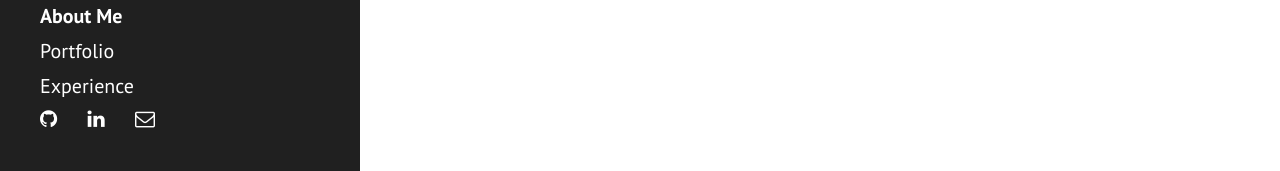
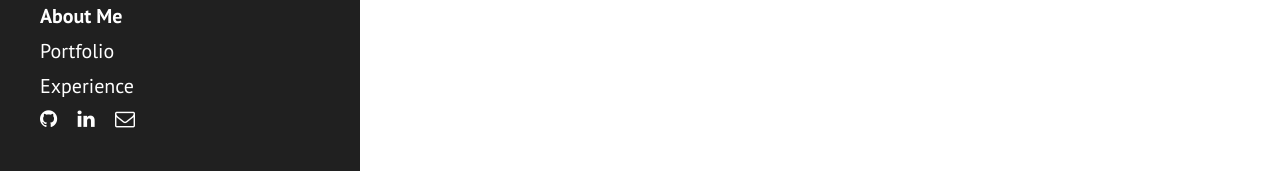
Before and after one commit to ppgeyser/ppgeyser.github.io, a Jekyll site: the page built from index.md, in a window 1280 px wide. Shown: the part 726-897 px from the top of the page. Built offline with Jekyll 4.4.1, drawn with Linux system fonts in a browser that asks for light colours.

Commit message:
Added class to a tag icons

```diff
--- a/_includes/sidebar.html
+++ b/_includes/sidebar.html
@@ -26,9 +26,9 @@
         {% endif %}
       {% endfor %}
 
-      <a href="https://github.com/ppgeyser" target="_blank"><i class="fa fa-github"></i></a>
-      <a href="https://www.linkedin.com/in/pgeyser/" target="_blank"><i class="fa fa-linkedin"></i></a>
-      <a href="mailto:pgeyser@gmail.com" target="_blank"><i class="fa fa-envelope-o"></i></a>
+      <a href="https://github.com/ppgeyser" target="_blank" class="icon"><i class="fa fa-github"></i></a>
+      <a href="https://www.linkedin.com/in/pgeyser/" target="_blank" class="icon"><i class="fa fa-linkedin"></i></a>
+      <a href="mailto:pgeyser@gmail.com" target="_blank" class="icon"><i class="fa fa-envelope-o"></i></a>
     </nav>
 
   </div>
--- a/public/css/hyde.css
+++ b/public/css/hyde.css
@@ -73,7 +73,10 @@ html {
 /* Sidebar links */
 .sidebar a {
   color: #fff;
-  margin-right: 25px;
+}
+
+.icon {
+  margin-right: 15px;
 }
 
 /* About section */
```
